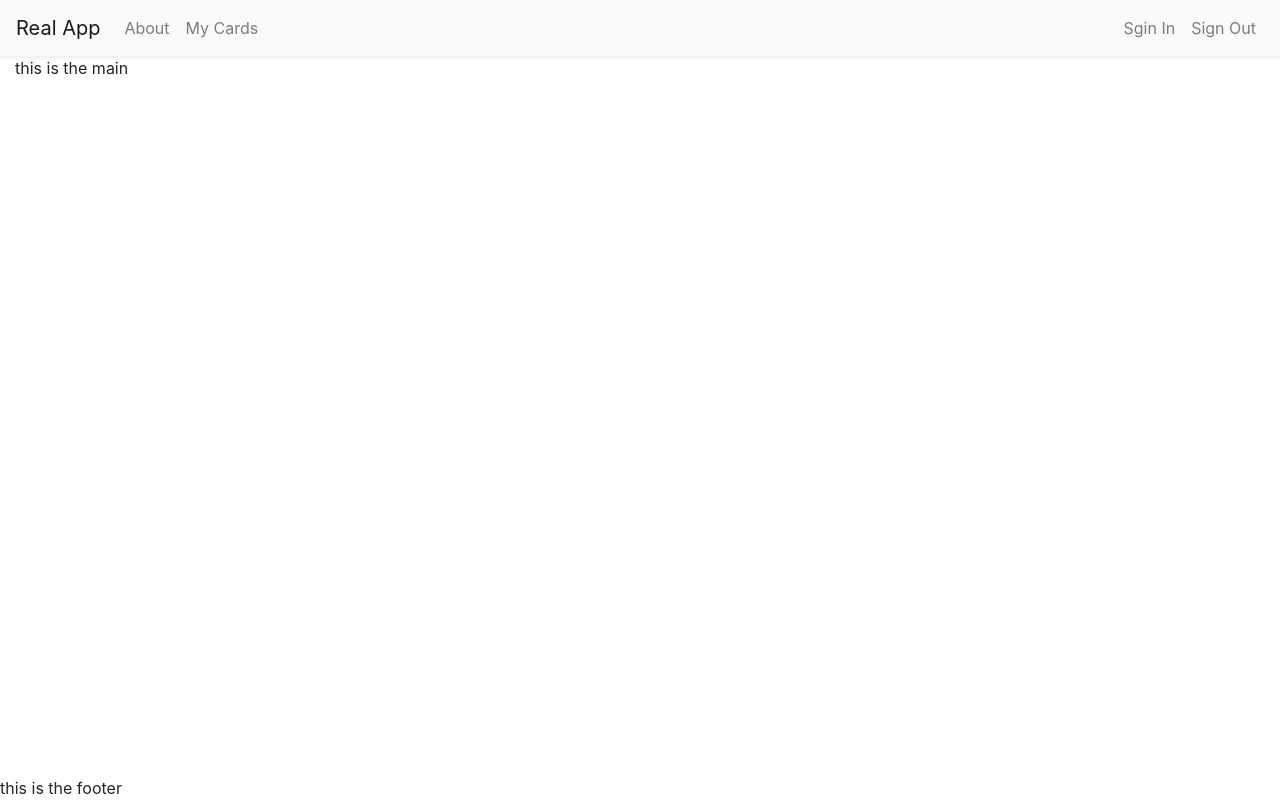
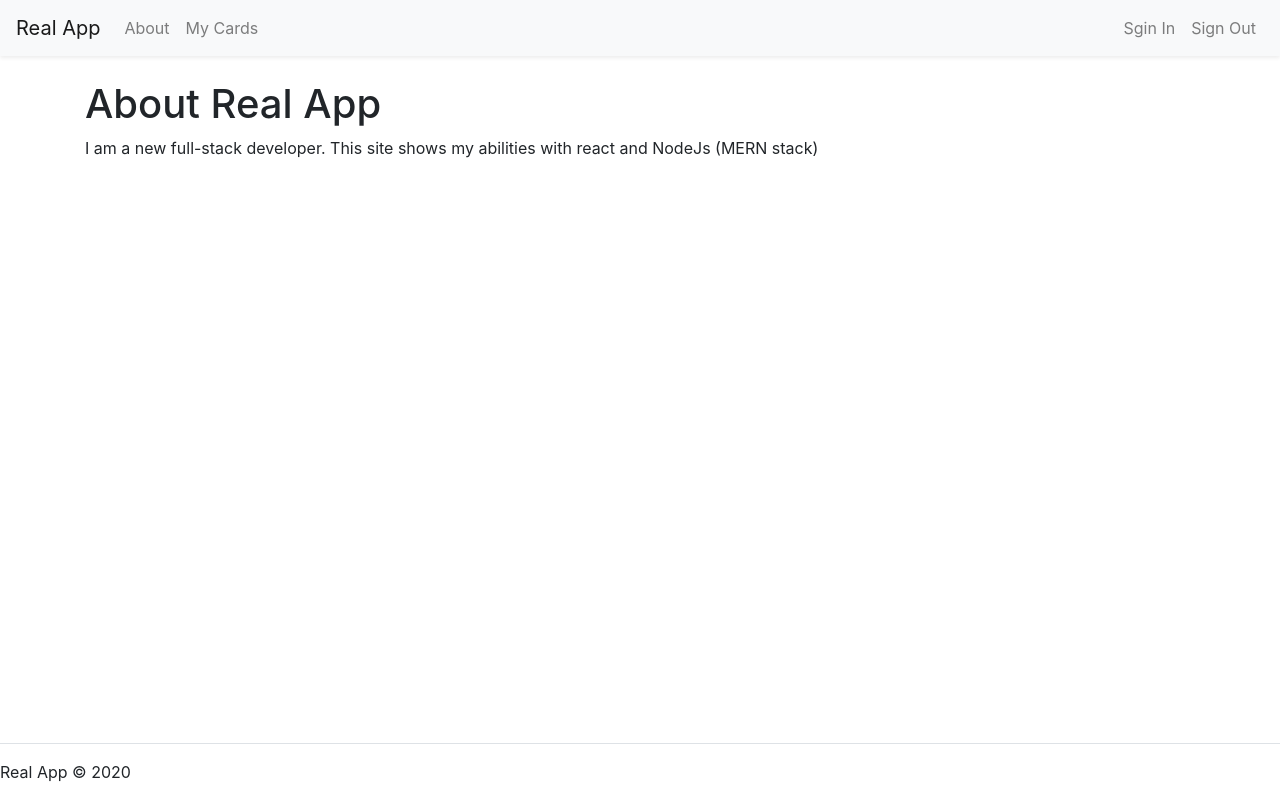
Before and after one commit to DiegoElgart/Real-App, a React (Create React App) app: page / in a window 1280 px wide. Built offline with nearby package versions, Linux system fonts and the light colour scheme.

Commit message:
6: React Router Dom

```diff
--- a/package.json
+++ b/package.json
@@ -12,6 +12,7 @@
     "popper.js": "^1.16.1",
     "react": "^16.13.1",
     "react-dom": "^16.13.1",
+    "react-router-dom": "^5.2.0",
     "react-scripts": "3.4.3"
   },
   "scripts": {
--- a/src/App.js
+++ b/src/App.js
@@ -1,6 +1,10 @@
 import React from "react";
 import "./App.css";
 import Navbar from "./components/navbar";
+import Footer from "./components/footer";
+import Home from "./components/home";
+import About from "./components/about";
+
 
 function App() {
   return (
@@ -8,8 +12,12 @@ function App() {
       <header>
         <Navbar></Navbar>
       </header>
-      <main className='container-fluid flex-fill'>this is the main</main>
-      <footer>this is the footer</footer>
+      <main className='container-fluid flex-fill'>
+        <About />
+      </main>
+      <footer>
+        <Footer />
+      </footer>
     </div>
   );
 }
--- /dev/null
+++ b/src/components/about.jsx
@@ -0,0 +1,26 @@
+import React, { Component } from "react";
+
+class About extends Component {
+  state = {};
+  render() {
+    return (
+      <div className='container'>
+        <div className='row'>
+          <div className='col-12 mt-4'>
+            <h1>About Real App</h1>
+          </div>
+        </div>
+        <div className='row'>
+          <div className='col-12'>
+            <p>
+              I am a new full-stack developer. This site shows my abilities with
+              react and NodeJs (MERN stack)
+            </p>
+          </div>
+        </div>
+      </div>
+    );
+  }
+}
+
+export default About;
--- a/src/components/footer.jsx
+++ b/src/components/footer.jsx
@@ -2,7 +2,7 @@ import React from "react";
 
 const Footer = () => {
   return (
-    <p className='border-top pt-3 text-center'>
+    <p className='border-top pt-3 text-centertouch '>
       Real App &copy; {new Date().getFullYear()}
     </p>
   );
--- /dev/null
+++ b/src/components/home.jsx
@@ -0,0 +1,23 @@
+import React, { Component } from "react";
+
+class Home extends Component {
+  state = {};
+  render() {
+    return (
+      <div className='container'>
+        <div className='row'>
+          <div className='col-12 mt-4'>
+            <h1>Real App Home Page</h1>
+          </div>
+        </div>
+        <div className='row'>
+          <div className='col-12'>
+            <p>This is my first react project and it is awesome!</p>
+          </div>
+        </div>
+      </div>
+    );
+  }
+}
+
+export default Home;
--- a/src/index.js
+++ b/src/index.js
@@ -8,10 +8,13 @@ import "@fortawesome/fontawesome-free/css/all.css";
 import "jquery/dist/jquery";
 import "popper.js/dist/popper";
 import "bootstrap/dist/js/bootstrap";
+import { BrowserRouter } from "react-router-dom";
 
 ReactDOM.render(
   <React.StrictMode>
-    <App />
+    <BrowserRouter>
+      <App />
+    </BrowserRouter>
   </React.StrictMode>,
   document.getElementById("root")
 );
```
Also changed, not shown: src/changelog.md, 1 other file (tests, documents, lock files or other folders).
